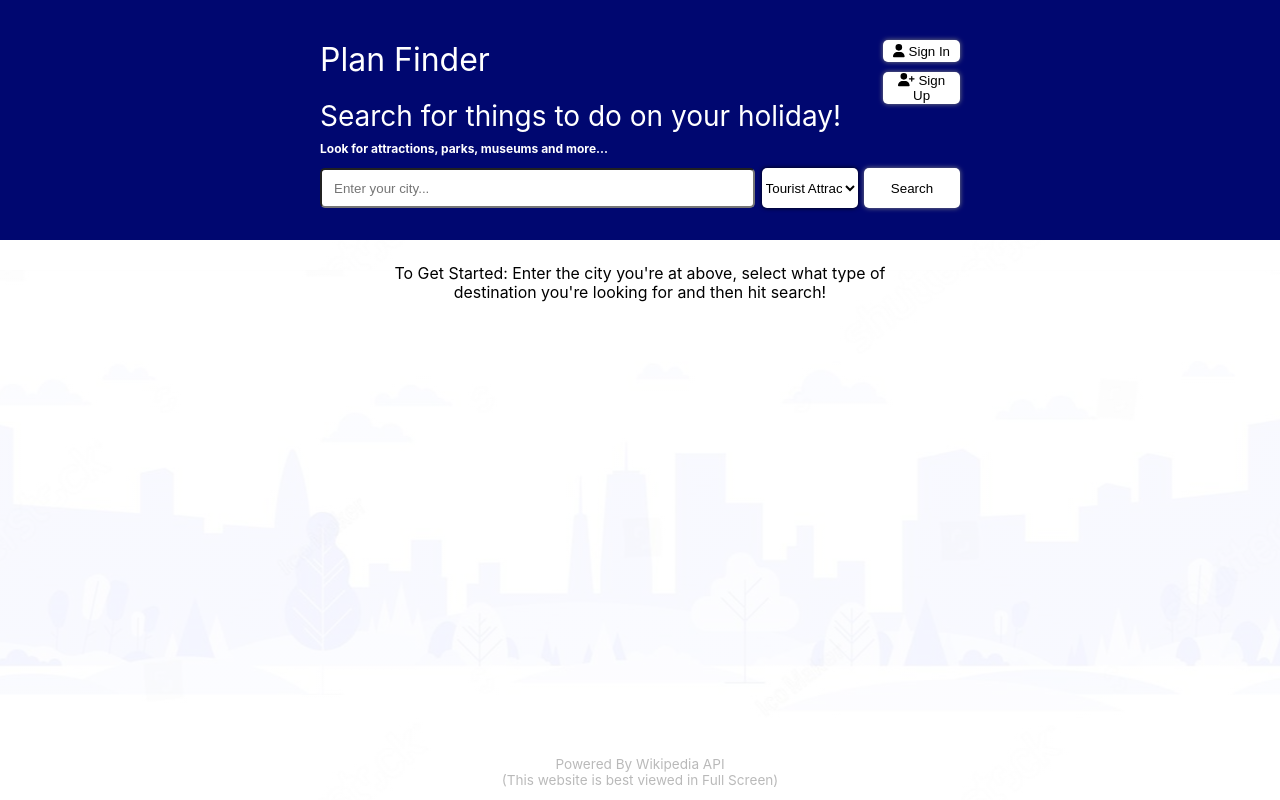
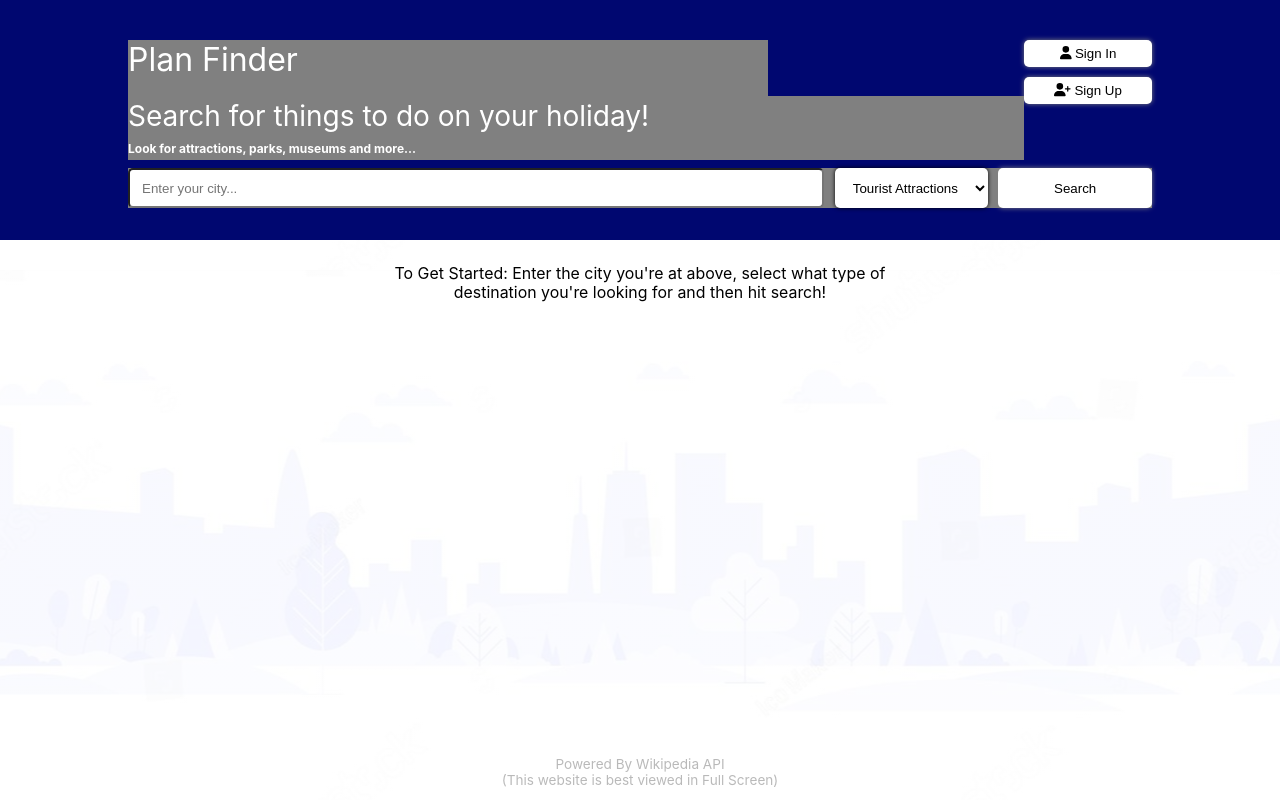
Before and after one commit to lseti1/planFinder-198302, a React (Create React App) app: page / in a window 1280 px wide. Built offline with nearby package versions, Linux system fonts and the light colour scheme.

Commit message:
Added RWD elements for Medium & Small Laptop Screens

```diff
--- a/src/App.css
+++ b/src/App.css
@@ -28,9 +28,10 @@ h1, h2, h3, p, ul, li, a {
   color: white;
   font-size: 2vh;
 
-  width: 20%;
+  width: 50%;
   height: 8%;
 
+  transition: 0.4s;
   position: absolute;
   left: 25%;
   top: 5%;
@@ -77,6 +78,7 @@ button:hover {
   width: 12%;
   height: 8%;
 
+  transition: 0.4s;
   position: absolute;
   right: 25%;
   top: 5%;
@@ -134,8 +136,9 @@ button:hover {
   background-color: rgba(0, 0, 0, 0);
   font-size: 3.5vh;
   height: 5%;
-  width: 50%;
+  width: 70%;
 
+  transition: 0.4s;
   position: absolute;
   left: 25%;
   top: 12%;
@@ -149,9 +152,10 @@ button:hover {
   background-color: rgba(0, 0, 0, 0);
   font-size: 1.5vh;
   height: 3%;
-  width: 50%;
+  width: 70%;
   font-weight: bold;
 
+  transition: 0.4s;
   position: absolute;
   left: 25%;
   top: 17%;
@@ -170,6 +174,7 @@ button:hover {
   width: 50%;
   height: 5%;
 
+  transition: 0.4s;
   position: absolute;
   left: 25%;
   top: 21%;
@@ -222,6 +227,7 @@ button:hover {
   overflow-y: auto;
   scrollbar-width: thin;
 
+  transition: 0.4s;
   width: 17%;
   height: 300px;
 
@@ -260,6 +266,7 @@ button:hover {
   width: 30%;
   height: 50%;
 
+  transition: 0.4s;
   position: absolute;
   left: 25%;
   top: 33%;
@@ -332,3 +339,74 @@ button:hover {
   font-size: 1.5vh;
   color: rgba(0, 0, 0, 0.274);
 }
+
+/* Small-Medium Phones */
+@media screen and (orientation: portrait) and (max-width: 768px) {
+  .unsupportedMessage {
+    color: rgb(0, 0, 0);
+    background-color: rgb(255, 255, 255);
+    z-index: 9999;
+  }
+}
+
+/* Larger Tablets/Small Laptops */
+@media screen and (orientation: portrait) and (min-width: 769px) and (max-width: 1299px) {
+}
+
+/* Phones in Landscape */
+@media screen and (orientation: landscape) and (max-width: 1299px) and (max-height: 512px) and (hover: none) {
+  .linkedButton:hover, .articleButton:hover, .modalSubmitButton:hover, .readArticleButton:hover {
+    background-color: inherit;
+  }
+}
+
+/* Smaller Laptop Screens */
+@media screen and (orientation: landscape) and (min-width: 769px) and (max-width: 1299px) and (min-height: 513px) {
+  .Title, .InfoCard1, .InfoCard2, .searchBar, .searchResults {
+    left: 10%;
+    background-color: grey;
+  }
+
+  .IconsSignIn, .searchLinks {
+    right: 10%;
+  }
+
+  .IconsSignIn {
+    width: 20%;
+  }
+
+  .searchBar {
+    width: 80%;
+  }
+
+  .searchLinks {
+    width: 29%;
+  }
+
+  .searchResults {
+    width: 50%;
+  }
+}
+
+/* Medium Sized Laptop Screens */
+@media screen and (orientation: landscape) and (min-width: 1300px) and (max-width: 1500px) {
+  .Title, .InfoCard1, .InfoCard2, .searchBar, .searchResults {
+    left: 20%;
+  }
+
+  .IconsSignIn, .searchLinks {
+    right: 20%;
+  }
+
+  .searchBar {
+    width: 60%;
+  }
+
+  .searchResults{
+    width: 40%;
+  }
+
+  .searchLinks {
+    width: 19%;
+  }
+}
--- a/src/App.js
+++ b/src/App.js
@@ -167,7 +167,6 @@ function App() {
             <h3>To Get Started: Enter the city you're at above, select what type of destination you're looking for and then hit search!</h3>
           </div>
         )}
-        {/* Form Submit formely here */}
         {modalType && (
             <ModalWrapper onClose={closeModal}>
               <DynamicModalContent type={modalType}/>
--- a/src/components/modals/ModalWrapper.css
+++ b/src/components/modals/ModalWrapper.css
@@ -10,11 +10,10 @@
     border-radius: 15px;
     z-index: 1000;
 
-
+    transition: 0.4s;
     position: absolute;
     left: 37.5%;
     bottom: 25%;
-
   }
 
   .modalBackground {
@@ -35,3 +34,31 @@
     top: 3%;
     right: 3%;
   }
+
+/* Small-Medium Phones */
+@media screen and (orientation: portrait) and (max-width: 768px) {
+}
+
+  /* Larger Tablets/Small Laptops */
+@media screen and (orientation: portrait) and (min-width: 769px) and (max-width: 1299px) {
+}
+
+/* Phones in Landscape */
+@media screen and (orientation: landscape) and (max-width: 1299px) and (max-height: 512px) and (hover: none) {
+}
+
+/* Smaller Laptop Screens */
+@media screen and (orientation: landscape) and (min-width: 769px) and (max-width: 1299px) and (min-height: 513px) {
+  .modalBox {
+    width: 40%;
+    left: 30%;
+  }
+}
+
+/* Medium Sized Laptop Screens */
+@media screen and (orientation: landscape) and (min-width: 1300px) and (max-width: 1500px) {
+  .modalBox {
+    width: 34%;
+    left: 33%;
+  }
+}
```
